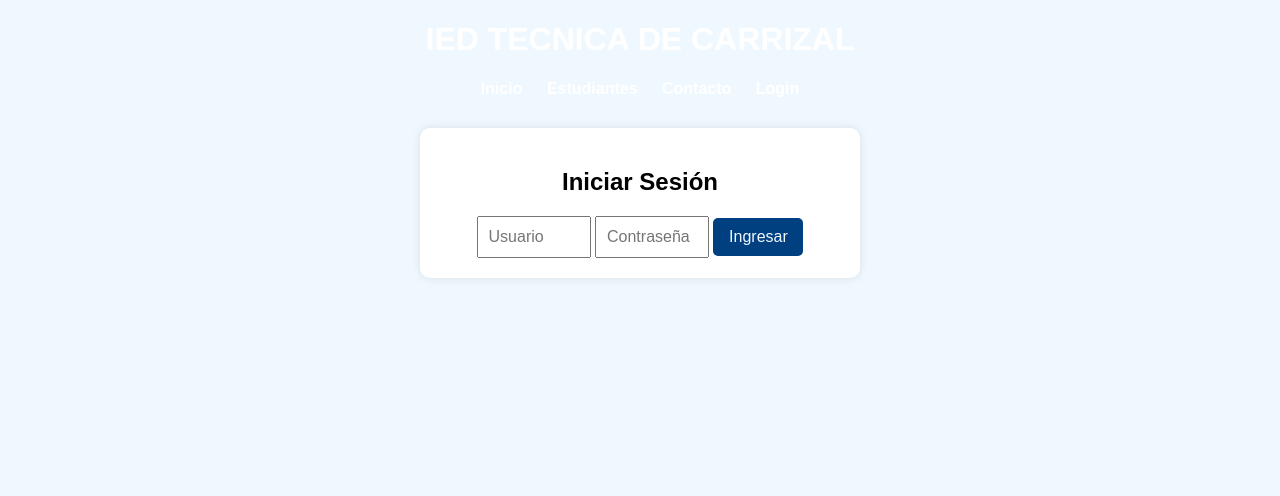
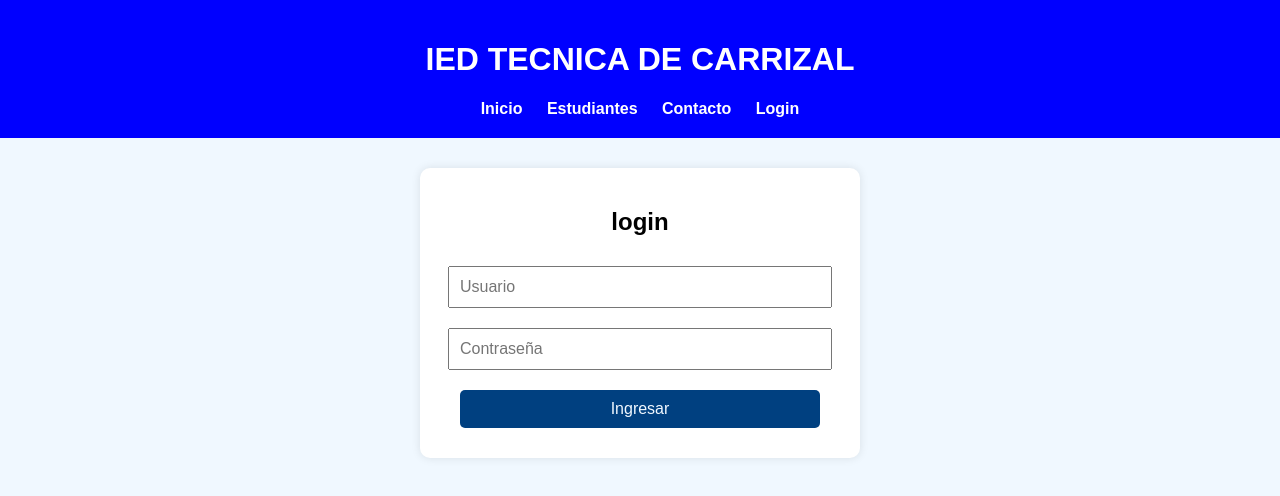
Before and after one commit to elizabethgomezgutierrez56-boop/sistema_elecciones_idecarrizal, a plain HTML site: page vistas/login.html in a window 1280 px wide. Drawn offline with Linux system fonts and the light colour scheme.

Commit message:
proyecto

```diff
--- a/vistas/login.html
+++ b/vistas/login.html
@@ -4,7 +4,7 @@
 <head>
     <meta charset="UTF-8">
     <title>Login</title>
-    <link rel="stylesheet" href="../estilos/estilos_login.css">
+    <link rel="stylesheet" href="../estilos/estilos_contactos.css">
 </head>
 
 <body>
@@ -12,9 +12,9 @@
     <header class="encabezado-principal"></header>
     <script src="../js/header.js"></script>
 
-    <!-- FORMULARIO DE LOGIN -->
+
     <form id="loginForm">
-        <h2>Iniciar Sesión</h2>
+        <h2>login</h2>
         <input type="text" id="usuario" placeholder="Usuario" required>
         <input type="password" id="clave" placeholder="Contraseña" required>
         <button type="submit">Ingresar</button>
```
Also changed, not shown: vistas/menu_principal.html (+1 -1 lines).
